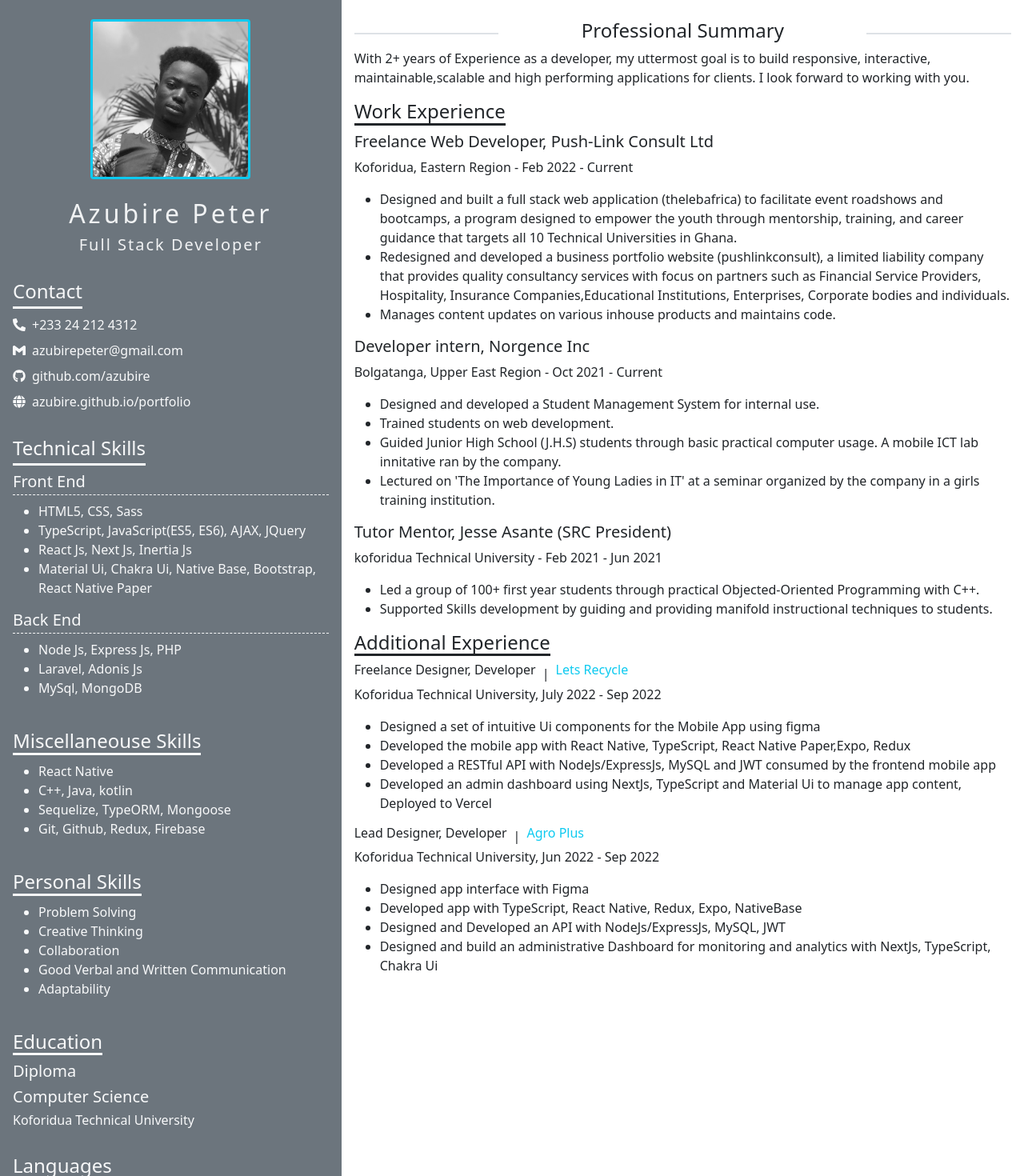
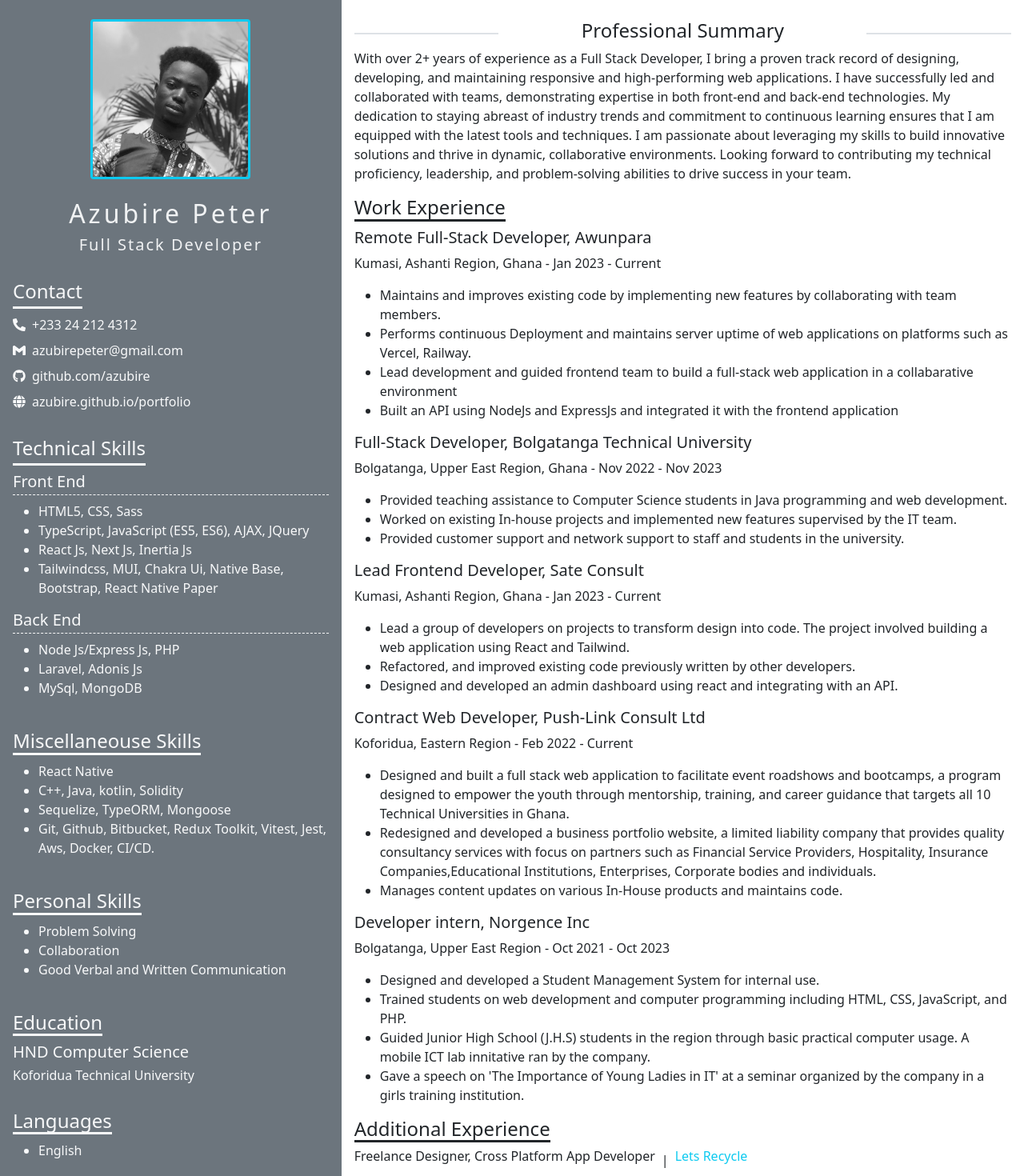
Before and after one commit to Azubire/azubire.github.io, a React (Create React App) app: page /cv in a window 1280 px wide. Shown: the top 1470 px of the page at 80% size. Built offline with nearby package versions, Linux system fonts and the light colour scheme.

Commit message:
feat: update cv content

```diff
--- a/src/pages/About.js
+++ b/src/pages/About.js
@@ -51,24 +51,36 @@ const About = () => {
         <Col className="col-md-8 col-12 pt-5 pt-md-0">
           <h1>Bio</h1>
           <p>
-            Greetings <span className="span-texts">everyone ! &#x1F44B;</span>
+            Hey <span className="span-texts">there ! &#x1F44B;</span>
             <br /> I'm Azubire Peter, a Full Stack Developer residing in Ghana
-            &#127468;&#127469;. My passion for programming has been a
-            long-standing interest, but it wasn't until{" "}
-            {new Date().getFullYear() - 2019} years ago that I decided to take
-            the plunge into a career in software development. Since then, I've
-            been dedicated to the fields of Software Development and Web
-            Development, consistently enhancing my skills and staying abreast of
-            new trends and technologies.
+            &#127468;&#127469;. My journey into the world of programming has
+            been an exciting one, fueled by a passion that has been with me for
+            years. It wasn't until {new Date().getFullYear() - 2019} years ago
+            that I made the bold decision to turn that passion into a
+            profession, venturing into the dynamic realms of Software
+            Development and Web Development.
           </p>
-          <p></p>
           <p>
-            Beyond coding, I enjoy spending my time indulging in video games,
-            watching movies, following football, and immersing myself in good
-            music.
+            Throughout this journey, I've been committed to honing my skills,
+            pushing boundaries, and staying at the forefront of new trends and
+            technologies. The ever-evolving landscape of software development
+            keeps me on my toes, and I thrive on the challenges it brings.
+          </p>
+          <p>
+            Beyond the lines of code, you'll find me immersed in a world of
+            diverse interests. Whether I'm navigating virtual landscapes in
+            video games, exploring the cinematic realm through movies, cheering
+            on my favorite football teams, or letting good music transport me to
+            another dimension, I believe in a holistic approach to life that
+            complements the precision of coding with the richness of
+            experiences.
           </p>
           <p className="d-inline">
-            Lets connect : <FaHandPointRight size={20} />
+            I'm excited about the endless possibilities in the world of
+            technology and look forward to contributing my skills and creativity
+            to innovative projects. Let's connect and explore the exciting
+            intersections of technology and creativity together! :{" "}
+            <FaHandPointRight size={20} />
           </p>
           <a
             className="mx-3"
@@ -76,25 +88,25 @@ const About = () => {
             rel="noreferrer"
             target="_blank"
           >
-            <FaGithub size={25} />
+            <FaGithub size={20} />
           </a>
           <a href="mailto:azubirepeter@gmail.com">
-            <SiGmail size={25} />
+            <SiGmail size={20} />
           </a>
           <a
             className="mx-3"
-            href="https://www.linkedin.com/in/peter-azubire"
+            href="https://www.linkedin.com/in/peter-azubire-1a3b1b229"
             rel="noreferrer"
             target="_blank"
           >
-            <FaLinkedin size={25} />
+            <FaLinkedin size={20} />
           </a>
           <a
             href="https://twitter.com/p_azubire"
             rel="noreferrer"
             target="_blank"
           >
-            <FaTwitter size={25} />
+            <FaTwitter size={20} />
           </a>
         </Col>
       </Row>
--- a/src/pages/Cv.jsx
+++ b/src/pages/Cv.jsx
@@ -6,75 +6,134 @@ import pp from "../assets/img/azubire.jpg";
 
 const workExperience = [
   {
-    title: "Freelance Web Developer, Push-Link Consult Ltd",
+    title: "Remote Full-Stack Developer, Awunpara",
+    subtitle: "Kumasi, Ashanti Region, Ghana - Jan 2023 - Current",
+    duties: [
+      {
+        task: "Maintains and improves existing code by implementing new features by collaborating with team members.",
+        stack: "",
+      },
+      {
+        task: "Performs continuous Deployment and maintains server uptime of web applications on platforms such as Vercel, Railway.",
+        stack: "",
+      },
+      {
+        task: "Lead development and guided frontend team to build a full-stack web application in a collabarative environment",
+        stack: "TypeScript, NodeJs, React, Github",
+      },
+      {
+        task: "Built an API using NodeJs and ExpressJs and integrated it with the frontend application",
+        stack: "TypeScript, NodeJs, ExpressJs, MongoDB, Github, React",
+      },
+    ],
+  },
+
+  {
+    title: "Full-Stack Developer, Bolgatanga Technical University",
+    subtitle: "Bolgatanga, Upper East Region, Ghana - Nov 2022 - Nov 2023",
+    duties: [
+      {
+        task: "Provided teaching assistance to Computer Science students in Java programming and web development.",
+        stack: "Java, HTML, CSS, JavaScript",
+      },
+      {
+        task: "Worked on existing In-house projects and implemented new features supervised by the IT team.",
+        stack: "React, Firebase, Bitbucket, Laravel",
+      },
+      {
+        task: "Provided customer support and network support to staff and students in the university.",
+        stack: "",
+      },
+    ],
+  },
+  {
+    title: "Lead Frontend Developer, Sate Consult",
+    subtitle: "Kumasi, Ashanti Region, Ghana - Jan 2023 - Current",
+    duties: [
+      {
+        task: "Lead a group of developers on projects to transform design into code. The project involved building a web application using React and Tailwind.",
+        stack: "React, Tailwind, Bitbucket",
+      },
+      {
+        task: "Refactored, and improved existing code previously written by other developers.",
+        stack: "React, Firebase, Bitbucket, Laravel",
+      },
+      {
+        task: "Designed and developed an admin dashboard using react and integrating with an API.",
+        stack: "TypeScript, React, Firebase, NextJs, Laravel",
+      },
+    ],
+  },
+  {
+    title: "Contract Web Developer, Push-Link Consult Ltd",
     subtitle: "Koforidua, Eastern Region - Feb 2022 - Current",
     duties: [
       {
-        task: "Designed and built a full stack web application (thelebafrica) to facilitate event roadshows and bootcamps, a program designed to empower the youth through mentorship, training, and career guidance that targets all 10 Technical Universities in Ghana.",
-        stack: "",
+        task: "Designed and built a full stack web application to facilitate event roadshows and bootcamps, a program designed to empower the youth through mentorship, training, and career guidance that targets all 10 Technical Universities in Ghana.",
+        stack: "Laravel, Boostrap and MySQL",
       },
       {
-        task: "Redesigned and developed a business portfolio website (pushlinkconsult), a limited liability company that provides quality consultancy services with focus on partners such as Financial Service Providers, Hospitality, Insurance Companies,Educational Institutions, Enterprises, Corporate bodies and individuals.",
-        stack: "",
+        task: "Redesigned and developed a business portfolio website, a limited liability company that provides quality consultancy services with focus on partners such as Financial Service Providers, Hospitality, Insurance Companies,Educational Institutions, Enterprises, Corporate bodies and individuals.",
+        stack: "TypeScript, NextJs, MUI",
       },
       {
-        task: "Manages content updates on various inhouse products and maintains code.",
+        task: "Manages content updates on various In-House products and maintains code.",
         stack: "",
       },
     ],
   },
   {
     title: "Developer intern, Norgence Inc",
-    subtitle: "Bolgatanga, Upper East Region - Oct 2021 - Current",
+    subtitle: "Bolgatanga, Upper East Region - Oct 2021 - Oct 2023",
     duties: [
       {
         task: "Designed and developed a Student Management System for internal use.",
+        stack: "PHP, MySQL, HTML, CSS, JavaScript",
+      },
+      {
+        task: "Trained students on web development and computer programming including HTML, CSS, JavaScript, and PHP.",
         stack: "",
       },
       {
-        task: "Trained students on web development.",
+        task: "Guided Junior High School (J.H.S) students in the region through basic practical computer usage. A mobile ICT lab innitative ran by the company.",
         stack: "",
       },
       {
-        task: "Guided Junior High School (J.H.S) students through basic practical computer usage. A mobile ICT lab innitative ran by the company.",
-        stack: "",
-      },
-      {
-        task: "Lectured on 'The Importance of Young Ladies in IT' at a seminar organized by the company in a girls training institution.",
+        task: "Gave a speech on 'The Importance of Young Ladies in IT' at a seminar organized by the company in a girls training institution.",
         stack: "",
       },
     ],
   },
-  {
-    title: "Tutor Mentor, Jesse Asante (SRC President)",
-    subtitle: "koforidua Technical University - Feb 2021 - Jun 2021",
-    duties: [
-      {
-        task: "Led a group of 100+ first year students through practical Objected-Oriented Programming with C++.",
-        stack: "",
-      },
-      {
-        task: "Supported Skills development by guiding and providing manifold instructional techniques to students.",
-        stack: "",
-      },
-    ],
-  },
+  // {
+  //   title: "Tutor Mentor, Jesse Asante (SRC President)",
+  //   subtitle: "koforidua Technical University - Feb 2021 - Jun 2021",
+  //   duties: [
+  //     {
+  //       task: "Led a group of 100+ first year students through practical Objected-Oriented Programming with C++.",
+  //       stack: "",
+  //     },
+  //     {
+  //       task: "Supported Skills development by guiding and providing manifold instructional techniques to students.",
+  //       stack: "",
+  //     },
+  //   ],
+  // },
 ];
 
 const projects = [
   {
     title: "Lets Recycle",
-    roles: "Freelance Designer, Developer",
+    roles: "Freelance Designer, Cross Platform App Developer",
     subtitle: "Koforidua Technical University, July 2022 - Sep 2022",
     duties: [
       {
-        task: "Designed a set of intuitive Ui components for the Mobile App using figma ",
+        task: "Designed a set of intuitive UI components for the Mobile App using figma ",
       },
       {
-        task: "Developed the mobile app with React Native, TypeScript, React Native Paper,Expo, Redux",
+        task: "Developed the mobile app with React Native, TypeScript, React Native Paper, Expo, Redux",
       },
       {
-        task: "Developed a RESTful API with NodeJs/ExpressJs, MySQL and JWT consumed by the frontend mobile app",
+        task: "Developed a RESTful API with NodeJs/ExpressJs, MySQL and it's consumed by the frontend mobile app",
       },
       {
         task: "Developed an admin dashboard using NextJs, TypeScript and Material Ui to manage app content, Deployed to Vercel",
@@ -83,20 +142,20 @@ const projects = [
   },
   {
     title: "Agro Plus",
-    roles: "Lead Designer, Developer",
+    roles: "Lead Designer, Cross Platform App Developer",
     subtitle: "Koforidua Technical University, Jun 2022 - Sep 2022",
     duties: [
       {
-        task: "Designed app interface with Figma",
+        task: "Designed app's and dashboard UI components using figma",
       },
       {
-        task: "Developed app with TypeScript, React Native, Redux, Expo, NativeBase",
+        task: "Developed app with TypeScript, React Native, Redux, Expo and NativeBase",
       },
       {
-        task: "Designed and Developed an API with NodeJs/ExpressJs, MySQL, JWT ",
+        task: "Designed and Developed an API with NodeJs/ExpressJs, MySQL and JWT for authentication that's consumed by the frontend mobile app",
       },
       {
-        task: "Designed and build an administrative Dashboard for monitoring and analytics with NextJs, TypeScript, Chakra Ui",
+        task: "Developed an admin Dashboard for monitoring and analytics with NextJs, TypeScript, Chakra Ui",
       },
     ],
   },
@@ -179,11 +238,11 @@ const Cv = () => {
               </h5>
               <ul>
                 <li>HTML5, CSS, Sass</li>
-                <li>TypeScript, JavaScript(ES5, ES6), AJAX, JQuery</li>
+                <li>TypeScript, JavaScript (ES5, ES6), AJAX, JQuery</li>
                 <li>React Js, Next Js, Inertia Js</li>
                 <li>
-                  Material Ui, Chakra Ui, Native Base, Bootstrap, React Native
-                  Paper
+                  Tailwindcss, MUI, Chakra Ui, Native Base, Bootstrap, React
+                  Native Paper
                 </li>
               </ul>
             </div>
@@ -195,7 +254,7 @@ const Cv = () => {
                 Back End
               </h5>
               <ul>
-                <li>Node Js, Express Js, PHP</li>
+                <li>Node Js/Express Js, PHP</li>
                 <li>Laravel, Adonis Js</li>
                 <li>MySql, MongoDB</li>
               </ul>
@@ -209,9 +268,12 @@ const Cv = () => {
 
               <ul>
                 <li>React Native</li>
-                <li>C++, Java, kotlin</li>
+                <li>C++, Java, kotlin, Solidity</li>
                 <li>Sequelize, TypeORM, Mongoose</li>
-                <li>Git, Github, Redux, Firebase</li>
+                <li>
+                  Git, Github, Bitbucket, Redux Toolkit, Vitest, Jest, Aws,
+                  Docker, CI/CD.
+                </li>
               </ul>
             </div>
             <div className="mt-4">
@@ -223,10 +285,8 @@ const Cv = () => {
 
               <ul>
                 <li>Problem Solving</li>
-                <li>Creative Thinking</li>
                 <li>Collaboration</li>
                 <li>Good Verbal and Written Communication</li>
-                <li>Adaptability</li>
               </ul>
             </div>
             <div className="mt-4">
@@ -235,8 +295,7 @@ const Cv = () => {
                   Education
                 </h4>
               </Stack>
-              <h5 className="font-weight-bold">Diploma</h5>
-              <h5 className=""> Computer Science</h5>
+              <h5 className="">HND Computer Science</h5>
               <h6 className="">Koforidua Technical University</h6>
             </div>
             <div className="mt-4">
@@ -274,10 +333,22 @@ const Cv = () => {
             ></div>
           </Stack>
           <p>
-            With {new Date().getFullYear() - 2020}+ years of Experience as a
+            {/* With {new Date().getFullYear() - 2020}+ years of Experience as a
             developer, my uttermost goal is to build responsive, interactive,
             maintainable,scalable and high performing applications for clients.
-            I look forward to working with you.
+            I look forward to working with you. */}
+            With over {new Date().getFullYear() - 2020}+ years of experience as
+            a Full Stack Developer, I bring a proven track record of designing,
+            developing, and maintaining responsive and high-performing web
+            applications. I have successfully led and collaborated with teams,
+            demonstrating expertise in both front-end and back-end technologies.
+            My dedication to staying abreast of industry trends and commitment
+            to continuous learning ensures that I am equipped with the latest
+            tools and techniques. I am passionate about leveraging my skills to
+            build innovative solutions and thrive in dynamic, collaborative
+            environments. Looking forward to contributing my technical
+            proficiency, leadership, and problem-solving abilities to drive
+            success in your team.
           </p>
           <Stack>
             <Stack direction="horizontal" className="justify-content-between">
--- a/src/pages/Hero.js
+++ b/src/pages/Hero.js
@@ -14,14 +14,15 @@ const Hero = (params) => {
               </div>
               I'm Peter Azubire, a{" "}
               <span className="span-text text-info">Full Stack Developer</span>{" "}
-              with a passion for technology.
+              with a passion for building user-friendly applications.
               <br />
               <div className="pt-3 ">
-                I love exploring new technologies and creating innovative
-                solutions.{" "}
-                <span className="span-text-greeth text-warning">
-                  I'm happy to connect with you! &#x1F60E;
-                </span>
+                I'm always looking for new challenges and opportunities to
+                collaborate.
+                <br />
+              </div>
+              <div className="span-text-greeth text-warning pt-3">
+                Let's connect! &#x1F60E;
               </div>
             </h2>
           </Col>
--- a/src/pages/Home.js
+++ b/src/pages/Home.js
@@ -27,17 +27,20 @@ const Home = ({ projectList }) => {
                     alt="star svg"
                     className="position-absolute w-100 rounded-circle"
                   />
-                  <h1 className="hero-text text-left display-3 fw-bold">
-                    Who am I?
-                  </h1>
+                  <h1 className="hero-text text-left  fw-bold">Who am I?</h1>
                   <p>
                     {/* I am a self-motivated developer that is focused on building
                     working solutions. I am a fast learner and constantly
                     learning new technologies in the industry */}
-                    I am an enthusiastic developer with a self-motivated
+                    {/* I am an enthusiastic developer with a self-motivated
                     approach to crafting working solutions. My ability to
                     quickly grasp new concepts allows me to stay at the
-                    forefront of evolving industry technologies.
+                    forefront of evolving industry technologies. */}
+                    Passionate full-stack developer with a knack for crafting
+                    elegant and efficient solutions. Drawn to the constant
+                    evolution of technology and its power to impact lives.
+                    Driven by the challenge of learning, collaborating, and
+                    building something meaningful.
                   </p>
                   <br />
                   <blockquote className="text-center fst-italic">
@@ -58,11 +61,18 @@ const Home = ({ projectList }) => {
                     as a developer, I build interactive, maintainable,
                     predictable,scalable, and high performing web applications
                     with a wide range of tools. */}
-                    With a solid background of {new Date().getFullYear() - 2020}
+                    {/* With a solid background of {new Date().getFullYear() - 2020}
                     + years in development, I am adept at creating web
                     applications that are interactive, maintainable,
                     predictable, scalable, and high-performing, employing a
-                    variety of tools.
+                    variety of tools. */}
+                    I help businesses achieve their goals by building
+                    applications that users love. My expertise in building
+                    intuitive interfaces, robust APIs, and optimizing
+                    performance ensures a seamless user experience and increased
+                    engagement. I'm a team player who thrives on collaborating
+                    closely with clients to understand their needs and deliver
+                    exceptional results.
                   </p>
                   <br />
                   <blockquote className="text-center">
```
Also changed, not shown: src/pages/Skills.js (+1 -6 lines).
